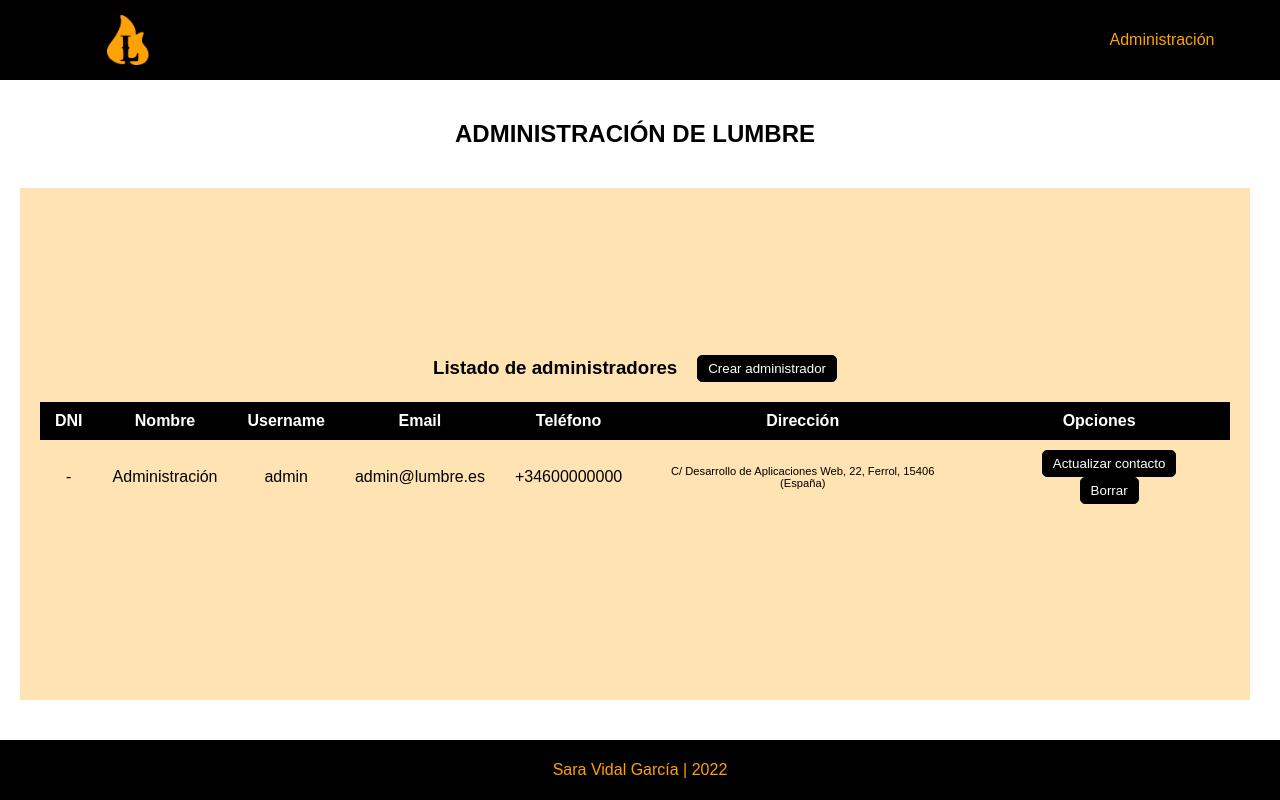
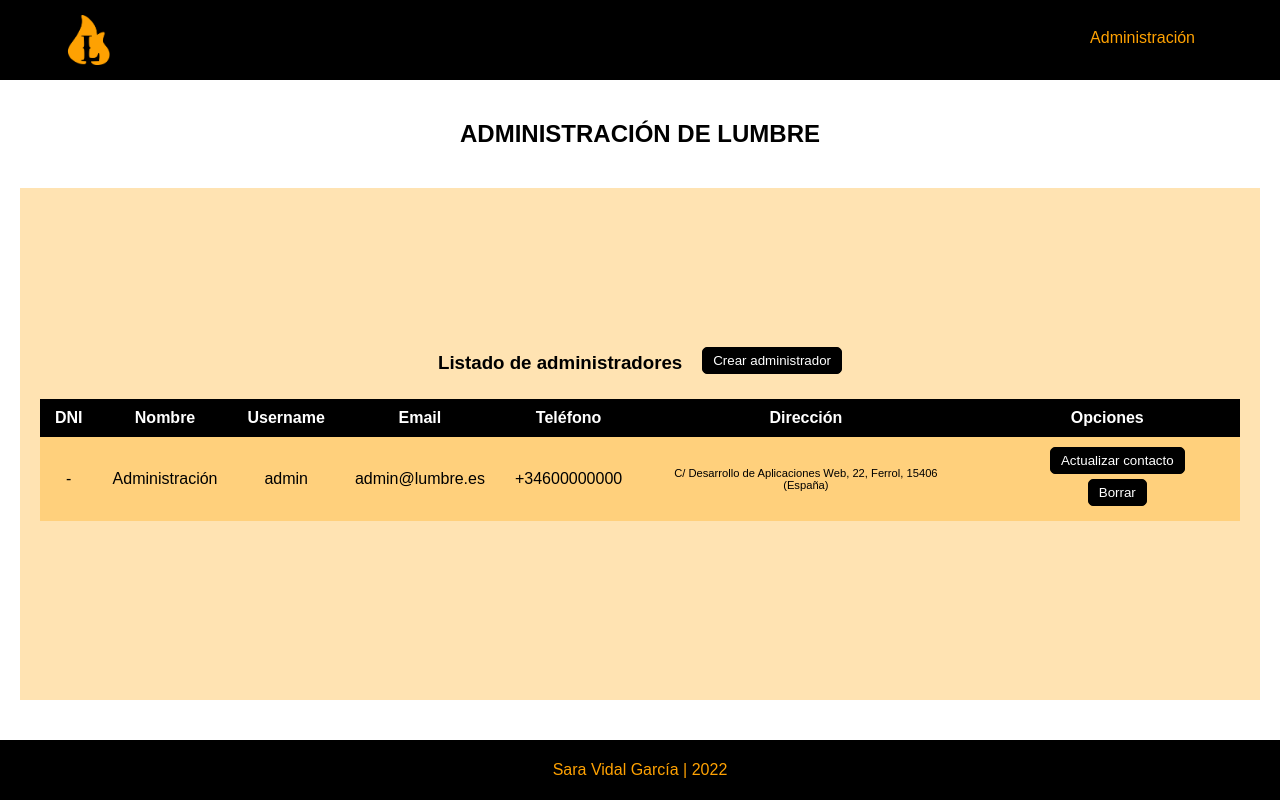
Before and after one commit to saravidalgarcia/lumbreadmin, a PHP site: page / in a window 1280 px wide. Run offline with PHP 8.4, Linux system fonts and the light colour scheme; the visitor is signed in with stand-in values (Sample User, id 1); data comes from the database, SQL or seed files in the repository; some libraries are stand-ins or nearby versions.

Commit message:
Actualizados ficheros para web responsive

```diff
--- a/assets/css/style.css
+++ b/assets/css/style.css
@@ -1,6 +1,16 @@
-*{
-    margin:0;
-    padding:0;
+@charset "UTF-8";
+/*
+ *  Lumbre - Hoja de estilos
+ *
+ *  Sara Vidal García
+ *
+ */
+
+/* --- General --- */
+
+* {
+    margin: 0;
+    padding: 0;
     box-sizing: border-box;
     font-family: Arial, Helvetica, sans-serif;
 }
@@ -9,38 +19,28 @@
     --font-color: #ffa202;
     --font-color-soft: rgb(255, 162, 2, 0.3);
     --font-color-dark: #ad5c00;
-  }
-
-html,body{
-    width:100%;
-    min-height:100vh;
 }
 
-body{
-    display:flex;
+html,
+body {
+    width: 100%;
+    min-height: 100vh;
+}
+
+body {
+    display: flex;
     flex-flow: column nowrap;
     background-color: white;
 }
 
-/* Footer */
-footer{
-    text-align: center;
-    background-color: black;
-    color: var(--font-color);
-    height: 60px;
-    display:flex;
-    align-items: center;
-    justify-content: center;
-}
-
-/* Cuerpo */
-
-main{
+main {
     flex-grow: 1;
+    margin: 0 20px;
 }
 
 button{
     margin-left: 20px;
+    margin-bottom: 5px;
     padding: 5px 10px;
     background-color: black;
     color: white;
@@ -61,15 +61,107 @@ button.boton{
     color: white;
 }
 
-/* Administración */
-.administracion{
+/* --- Cabecera --- */
+
+header.cabecera {
+    width: 100%;
+    background-color: black;
+    height: 80px;
     display:flex;
-    flex-flow: column nowrap;
+    flex-flow: row wrap;
+    align-items: center;
+    justify-content: space-between;
+}
+
+header.cabecera > *{
+    margin: 0 5%;
+}
+
+/* Logo */
+
+.lumbre {
+    width: 50px;
+    height: 50px;
+    cursor: pointer;
+    margin: 10px auto;
+    background-image: url("../img/logo1.png");
+    background-position: center;
+    background-repeat: no-repeat;
+    background-size: cover;
+}
+
+.lumbre:hover {
+    -webkit-animation: arder .6s linear infinite;
+    -moz-animation: arder .6s linear infinite;
+    -ms-animation: arder .6s linear infinite;
+    -o-animation: arder .6s linear infinite;
+    animation: arder .6s linear infinite;
+    background-image: url("../img/logo1.png");
+}
+
+/* Botón y menú cabecera */
+
+.boton-cabecera {
+    background-color: black;
+    color: var(--font-color);
+    padding: 15px 20px;
+    font-size: 1em;
+    min-width: 130px;
+}
+
+.menu-cabecera {
+    position: relative;
+    display: inline-block;
+    margin: 0 auto;
+}
+
+.menu-cabecera-opciones {
+    display: none;
+    position: absolute;
+    right: 0;
+    background-color: #f1f1f1;
+    box-shadow: 0px 8px 16px 0px rgba(0, 0, 0, 0.2);
+    z-index: 1;
+}
+
+.menu-cabecera-opciones a {
+    color: black;
+    padding: 15px;
+    text-decoration: none;
+    display: block;
+    cursor: pointer;
+    width: 175px;
+    border-radius: 5px;
+    font-size: 0.9em;
+}
+
+.menu-cabecera-opciones a:hover {
+    background-color: #ddd;
+}
+
+.menu-cabecera:hover .menu-cabecera-opciones {
+    display: block;
+}
+
+.menu-cabecera:hover .boton-cabecera {
+    background-color: var(--font-color-soft);
+    border-radius: 30px;
+}
+
+/* --- Footer --- */
+
+footer {
+    text-align: center;
+    background-color: black;
+    color: var(--font-color);
+    height: 60px;
+    display: flex;
     align-items: center;
     justify-content: center;
 }
 
-/* Formulario */
+/* --- Formularios --- */
+
 form div{
     display: flex;
     flex-flow: row nowrap;
@@ -147,69 +239,15 @@ form div{
     width:40%;
 }
 
-/* Cabecera */
-header{
-    width:100%;
-    display:grid;
-    grid-template-columns: 20% 60% 20%;
+/* --- Contenido principal --- */
+
+.administracion{
+    display:flex;
+    flex-flow: column nowrap;
     align-items: center;
-    background-color: black;
-    height: 80px;
+    justify-content: center;
 }
 
-header img{
-    max-width: 50px;
-    margin: 0 auto;
-}
-
-.boton-usuario {
-    background-color: black;
-    color: var(--font-color);
-    padding: 15px 20px;
-    font-size: 1em;
-    min-width: 130px;
-}
-
-.menu-usuario {
-    position: relative;
-    display: inline-block;
-    margin: 0 auto;
-}
-
-.menu-usuario-opciones {
-    display: none;
-    position: absolute;
-    right: 0;
-    background-color: #f1f1f1;
-    box-shadow: 0px 8px 16px 0px rgba(0,0,0,0.2);
-    z-index: 1;
-}
-
-.menu-usuario-opciones a {
-    color: black;
-    padding: 15px;
-    text-decoration: none;
-    display: block;
-    cursor:pointer;
-    width:175px;
-    border-radius: 5px;
-    font-size: 0.9em;
-}
-
-.menu-usuario-opciones a:hover {
-    background-color: #ddd;
-}
-
-.menu-usuario:hover .menu-usuario-opciones {
-    display: block;
-}
-
-.menu-usuario:hover .boton-usuario {
-    background-color: var(--font-color-soft);
-    border-radius: 30px;
-}
-
-/* Página principal */
 .cabecera-admin{
     display:flex;
     flex-flow: row nowrap;
@@ -223,8 +261,8 @@ header img{
     align-items: center;
     justify-content: flex-start;
     width:100%;
-    padding: 20px;
-    padding-right: 30px;
+    padding-top: 20px;
+    padding-bottom: 20px;
     flex-grow: 1;
 }
 
@@ -277,11 +315,13 @@ header img{
     color: var(--font-color);
 }
 
-/* Tabla */
+/* --- Tablas --- */
+
 table{
     text-align: center;
     border-spacing:0;
     width:100%;
+    background-color: var(--font-color-soft);
 }
 
 th, td{
@@ -299,6 +339,10 @@ thead th{
 
 tbody{
     cursor:pointer;
+}
+
+tbody tr{
+    padding-top: 5px;
 }
 
 tbody tr:nth-child(odd)
@@ -320,3 +364,272 @@ tbody tr:hover
 tbody td.smaller{
     font-size: 0.7em;
 }
+
+/* Tabla responsive */
+@media only screen and (max-width: 1024px) {
+    div.listado{
+        width: 100%;
+    }
+
+    table, thead, tbody, th, td, tr {
+      display: block;
+    }
+    thead tr {
+      position: absolute;
+      top: -9999px;
+      left: -9999px;
+    }
+    tr {
+      margin: 0;
+    }
+    td {
+      border: none;
+      position: relative;
+      padding: 5px 10px 5px 50%;
+    }
+    td:before {
+      position: absolute;
+      top: 0;
+      left: 6px;
+      width: 45%;
+      padding: 5px 10px 5px 0;
+      white-space: nowrap;
+    }
+
+    td.admin-table:nth-of-type(1):before {
+      content: "DNI";
+    }
+    td.admin-table:nth-of-type(2):before {
+      content: "Nombre";
+    }
+    td.admin-table:nth-of-type(3):before {
+      content: "Username";
+    }
+    td.admin-table:nth-of-type(4):before {
+      content: "Email";
+    }
+    td.admin-table:nth-of-type(5):before {
+      content: "Teléfono";
+    }
+    td.admin-table:nth-of-type(6):before {
+      content: "Dirección";
+    }
+    td.admin-table:nth-of-type(7):before {
+      content: "Opciones";
+    }
+
+    td.user-table:nth-of-type(1):before {
+        content: "ID";
+    }
+    td.user-table:nth-of-type(2):before {
+        content: "Username";
+    }
+    td.user-table:nth-of-type(3):before {
+        content: "Email";
+    }
+    td.user-table:nth-of-type(4):before {
+        content: "Opciones";
+    }
+
+    tbody td.smaller{
+        font-size: 1em;
+    }
+}
+
+@media only screen and (max-width: 500px) {
+    td, td:before, tbody td.smaller, td button{
+        font-size: 3vw;
+    }
+}
+
+/* --- Keyframes --- */
+
+@-webkit-keyframes arder {
+    0% {
+        background-image: url("../img/logo1.png");
+    }
+
+    24% {
+        background-image: url("../img/logo1.png");
+    }
+
+    25% {
+        background-image: url("../img/logo2.png");
+    }
+
+    49% {
+        background-image: url("../img/logo2.png");
+    }
+
+    50% {
+        background-image: url("../img/logo3.png");
+    }
+
+    74% {
+        background-image: url("../img/logo3.png");
+    }
+
+    75% {
+        background-image: url("../img/logo4.png");
+    }
+
+    99% {
+        background-image: url("../img/logo4.png");
+    }
+
+    100% {
+        background-image: url("../img/logo1.png");
+    }
+}
+
+@-moz-keyframes arder {
+    0% {
+        background-image: url("../img/logo1.png");
+    }
+
+    24% {
+        background-image: url("../img/logo1.png");
+    }
+
+    25% {
+        background-image: url("../img/logo2.png");
+    }
+
+    49% {
+        background-image: url("../img/logo2.png");
+    }
+
+    50% {
+        background-image: url("../img/logo3.png");
+    }
+
+    74% {
+        background-image: url("../img/logo3.png");
+    }
+
+    75% {
+        background-image: url("../img/logo4.png");
+    }
+
+    99% {
+        background-image: url("../img/logo4.png");
+    }
+
+    100% {
+        background-image: url("../img/logo1.png");
+    }
+}
+
+@-ms-keyframes arder {
+    0% {
+        background-image: url("../img/logo1.png");
+    }
+
+    24% {
+        background-image: url("../img/logo1.png");
+    }
+
+    25% {
+        background-image: url("../img/logo2.png");
+    }
+
+    49% {
+        background-image: url("../img/logo2.png");
+    }
+
+    50% {
+        background-image: url("../img/logo3.png");
+    }
+
+    74% {
+        background-image: url("../img/logo3.png");
+    }
+
+    75% {
+        background-image: url("../img/logo4.png");
+    }
+
+    99% {
+        background-image: url("../img/logo4.png");
+    }
+
+    100% {
+        background-image: url("../img/logo1.png");
+    }
+}
+
+@-o-keyframes arder {
+    0% {
+        background-image: url("../img/logo1.png");
+    }
+
+    24% {
+        background-image: url("../img/logo1.png");
+    }
+
+    25% {
+        background-image: url("../img/logo2.png");
+    }
+
+    49% {
+        background-image: url("../img/logo2.png");
+    }
+
+    50% {
+        background-image: url("../img/logo3.png");
+    }
+
+    74% {
+        background-image: url("../img/logo3.png");
+    }
+
+    75% {
+        background-image: url("../img/logo4.png");
+    }
+
+    99% {
+        background-image: url("../img/logo4.png");
+    }
+
+    100% {
+        background-image: url("../img/logo1.png");
+    }
+}
+
+@keyframes arder {
+    0% {
+        background-image: url("../img/logo1.png");
+    }
+
+    24% {
+        background-image: url("../img/logo1.png");
+    }
+
+    25% {
+        background-image: url("../img/logo2.png");
+    }
+
+    49% {
+        background-image: url("../img/logo2.png");
+    }
+
+    50% {
+        background-image: url("../img/logo3.png");
+    }
+
+    74% {
+        background-image: url("../img/logo3.png");
+    }
+
+    75% {
+        background-image: url("../img/logo4.png");
+    }
+
+    99% {
+        background-image: url("../img/logo4.png");
+    }
+
+    100% {
+        background-image: url("../img/logo1.png");
+    }
+}
--- a/controller/AdministradorController.php
+++ b/controller/AdministradorController.php
@@ -118,12 +118,12 @@ class AdministradorController extends Administrador
 					foreach (parent::get_admins_modelo() as $data) {
 					?>
 						<tr>
-							<td><?php echo $data->dni; ?> </td>
-							<td><?php echo ($data->nombre . ' ' . $data->apellidos); ?> </td>
-							<td><?php echo $data->username; ?> </td>
-							<td><?php echo $data->email; ?> </td>
-							<td><?php echo $data->telefono; ?> </td>
-							<td class="smaller"><?php
+							<td class="admin-table"><?php echo $data->dni; ?> </td>
+							<td class="admin-table"><?php echo ($data->nombre . ' ' . $data->apellidos); ?> </td>
+							<td class="admin-table"><?php echo $data->username; ?> </td>
+							<td class="admin-table"><?php echo $data->email; ?> </td>
+							<td class="admin-table"><?php echo $data->telefono; ?> </td>
+							<td class="admin-table smaller"><?php
 								$completo = '-';
 								$direccion = $data->direccion;
 								$poblacion = $data->poblacion;
@@ -138,7 +138,7 @@ class AdministradorController extends Administrador
 								if ($pais != null)
 									$completo .= ' ('.$pais.')';
 								echo $completo; ?> </td>
-							<td>
+							<td class="admin-table">
 								<div>
 									<button onclick="getContacto('<?php echo $data->id; ?>',
 									'<?php echo $data->telefono; ?>',
--- a/model/Administrador.php
+++ b/model/Administrador.php
@@ -8,7 +8,7 @@ class Administrador extends BD
 	private function login_BD($username)
 	{
 		try {
-			$SQL = "SELECT * FROM administrador WHERE username = ?";
+			$SQL = "SELECT * FROM empleado WHERE username = ?";
 			$result = $this->connect()->prepare($SQL);
 			$result->execute(array(
 				$username
@@ -30,7 +30,7 @@ class Administrador extends BD
 	private function get_admins_BD()
 	{
 		try {
-			$SQL = "SELECT a.id,username,dni,nombre,apellidos,email,telefono,direccion,poblacion,cp,pais FROM administrador a JOIN info_contacto i ON a.id = i.administrador";
+			$SQL = "SELECT a.id,username,dni,nombre,apellidos,email,telefono,direccion,poblacion,cp,pais FROM empleado a JOIN info_contacto b ON a.id = b.empleado";
 			$result = $this->connect()->prepare($SQL);
 			$result->execute();
 			return $result->fetchAll(PDO::FETCH_OBJ);
@@ -51,7 +51,7 @@ class Administrador extends BD
 	{
 		try {
 			//Se inserta su información básica
-			$SQL = 'INSERT INTO administrador (nombre, apellidos, dni, email, username, passwd) VALUES (?,?,?,?,?,?)';
+			$SQL = 'INSERT INTO empleado (nombre, apellidos, dni, email, username, passwd) VALUES (?,?,?,?,?,?)';
 			$result = $this->connect()->prepare($SQL);
 			$result->execute(array(
 				$data['nombre'],
@@ -64,10 +64,10 @@ class Administrador extends BD
 			//Se obtiene su id
 			$nuevo = $this->login_BD($data['username']);
 			if (count($nuevo) == 0)
-				echo "Error: No se ha podido insertar la información de contacto (Error al determinar el id de administrador)";
+				echo "Error: No se ha podido insertar la información de contacto (Error al determinar el id de empleado)";
 			else{
 				$id = $nuevo[0]->id;
-				$SQL = 'INSERT INTO info_contacto (telefono,direccion,poblacion,cp,pais,administrador) VALUES (?,?,?,?,?,?)';
+				$SQL = 'INSERT INTO info_contacto (telefono,direccion,poblacion,cp,pais,empleado) VALUES (?,?,?,?,?,?)';
 				$result = $this->connect()->prepare($SQL);
 				$result->execute(array(
 					$data['telefono'],
@@ -94,7 +94,7 @@ class Administrador extends BD
 	private function update_contacto_BD($data)
 	{
 		try {
-			$SQL = 'UPDATE info_contacto SET telefono = ?, direccion = ?, poblacion = ?, cp = ?, pais = ? WHERE administrador = ?';
+			$SQL = 'UPDATE info_contacto SET telefono = ?, direccion = ?, poblacion = ?, cp = ?, pais = ? WHERE empleado = ?';
 			$result = $this->connect()->prepare($SQL);
 			$result->execute(array(
 				$data['telefono'],
@@ -120,7 +120,7 @@ class Administrador extends BD
 	private function delete_admin_BD($id)
 	{
 		try {
-			$SQL = 'DELETE FROM administrador WHERE id = ?';
+			$SQL = 'DELETE FROM empleado WHERE id = ?';
 			$result = $this->connect()->prepare($SQL);
 			$result->execute(array($id));
 		} catch (Exception $e) {
--- a/view/general/header.php
+++ b/view/general/header.php
@@ -13,12 +13,11 @@
     <title>Lumbre - Administración</title>
 </head>
 <body>
-    <header>
-        <img id="logo" src="assets/img/logo.png" title="LUMBRE" alt="Logo de LUMBRE">
-        <br>
-        <div class="menu-usuario">
-            <button id="username" class="boton-usuario">Administración</button>
-            <div class="menu-usuario-opciones">
+    <header class="cabecera">
+        <div class="lumbre" onclick="gestionarUsuarios();" title="LUMBRE" alt="Logo de LUMBRE"></div>
+        <div class="menu-cabecera">
+            <button id="username" class="boton-cabecera">Administración</button>
+            <div class="menu-cabecera-opciones">
               <a onclick="gestionarUsuarios();">Usuarios</a>
               <a onclick="gestionarAdmins();">Administradores</a>
               <a onclick="cerrarSesion();">Cerrar sesión</a>
```
Also changed, not shown: assets/BD.sql (+8 -8 lines), controller/UsuarioController.php (+4 -4 lines), assets/img/logo.png (deleted), assets/img/logo1.png (added), assets/img/logo2.png (added), assets/img/logo3.png (added), assets/img/logo4.png (added).
